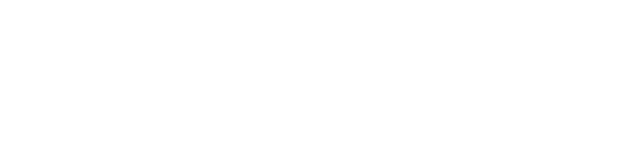
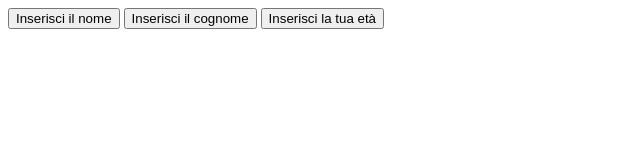
Before and after one commit to albertofanini-prog/js-pwdgen-wannabe, a plain HTML site: page index.html in a window 1280 px wide. Shown: the whole page, without its empty margins (0-640 px from the left). Drawn offline with Linux system fonts and the light colour scheme.

Commit message:
2nd Commit

```diff
--- a/index.html
+++ b/index.html
@@ -8,6 +8,28 @@
     <title>Password generator</title>
 </head>
 <body>
+    <!--
+        <main>
+            <table>
+                <form method="post" name="modulo">
+                <tr>
+                <td colspan="2"><b>Registrazione al servizio<br>Tutti i campi sono obbligatori</b></td>
+                </tr>
+                <tr><td><b>Nome</b></td><td><input type="text" name="name"></td></tr>
+                <tr><td><b>Cognome</b></td><td><input type="text" name="surname"></td></tr>
+                <tr><td><b>Età</b></td><td><input type="text" name="age"></td></tr>
+                <tr><td colspan="2"><input type="button" value="Invia" onClick="Modulo()"></td></tr>
+                </form>
+            </table>
+        </main>
+    -->
+    <main>
+        <button onclick="MyName()">Inserisci il nome</button>
+        <button onclick="MySurname()">Inserisci il cognome</button>
+        <button onclick="MyAge()">Inserisci la tua età</button>
+        <div class="view">
 
+        </div>
+    </main>
 </body>
 </html>
```
